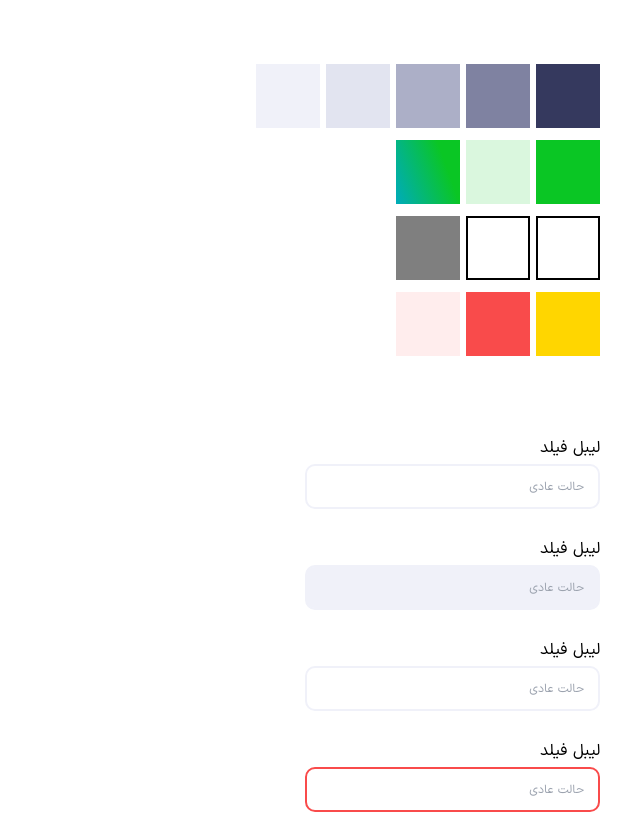
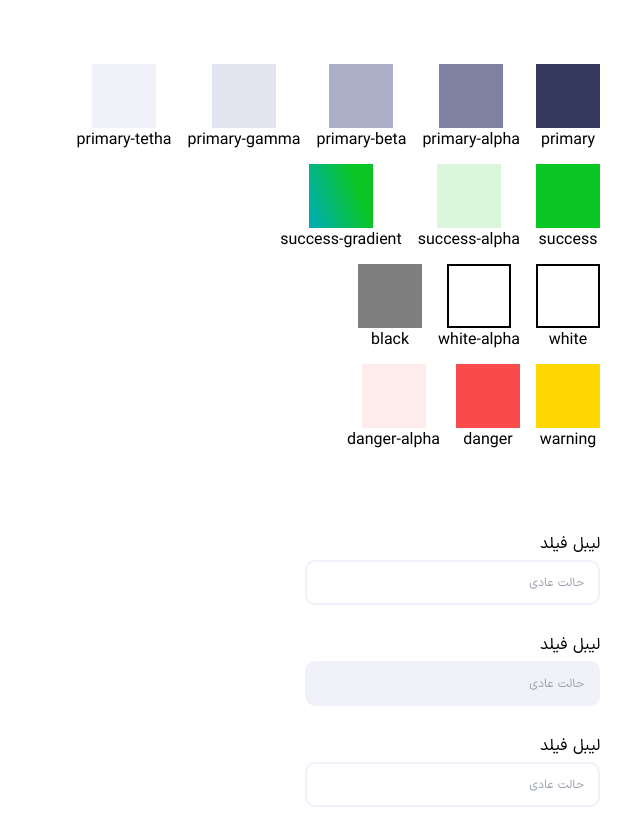
Before and after one commit to mahdize2008/nuxt, a Nuxt app: page /design-system in a window 1280 px wide. Shown: the top 814 px of the page, without its empty margins (640-1280 px from the left). Built offline with nearby package versions, Linux system fonts and the light colour scheme.

Commit message:
designSystem edit colors

```diff
--- a/pages/design-system.vue
+++ b/pages/design-system.vue
@@ -26,16 +26,28 @@ let paginationItems=[
 
     <div class="container mt-between-section mb-between-section">
         <div class="flex items-start flex-wrap mb-3 last:mb-0">
-            <div class="box-color w-16 h-16 ml-1.5" v-for="color in colors1" :class="'box-'+color" :style="`--color:var(--color-${color})`"></div>
+            <div v-for="color in colors1" class="ml-4 flex flex-col items-center">
+                <div class="box-color w-16 h-16" :class="'box-'+color" :style="`--color:var(--color-${color})`"></div>
+                {{ color }}
+            </div>
         </div>
         <div class="flex items-start flex-wrap mb-3 last:mb-0">
-            <div class="box-color w-16 h-16 ml-1.5" v-for="color in colors2" :class="'box-'+color" :style="`--color:var(--color-${color})`"></div>
+            <div v-for="color in colors2" class="ml-4 flex flex-col items-center">
+                <div class="box-color w-16 h-16" :class="'box-'+color" :style="`--color:var(--color-${color})`"></div>
+                {{ color }}
+            </div>
         </div>
         <div class="flex items-start flex-wrap mb-3 last:mb-0">
-            <div class="box-color w-16 h-16 ml-1.5" v-for="color in colors3" :class="'box-'+color" :style="`--color:var(--color-${color})`"></div>
+            <div v-for="color in colors3" class="ml-4 flex flex-col items-center">
+                <div class="box-color w-16 h-16" :class="'box-'+color" :style="`--color:var(--color-${color})`"></div>
+                {{ color }}
+            </div>
         </div>
         <div class="flex items-start flex-wrap mb-3 last:mb-0">
-            <div class="box-color w-16 h-16 ml-1.5" v-for="color in colors4" :class="'box-'+color" :style="`--color:var(--color-${color})`"></div>
+            <div v-for="color in colors4" class="ml-4 flex flex-col items-center">
+                <div class="box-color w-16 h-16" :class="'box-'+color" :style="`--color:var(--color-${color})`"></div>
+                {{ color }}
+            </div>
         </div>
     </div>
 
```
